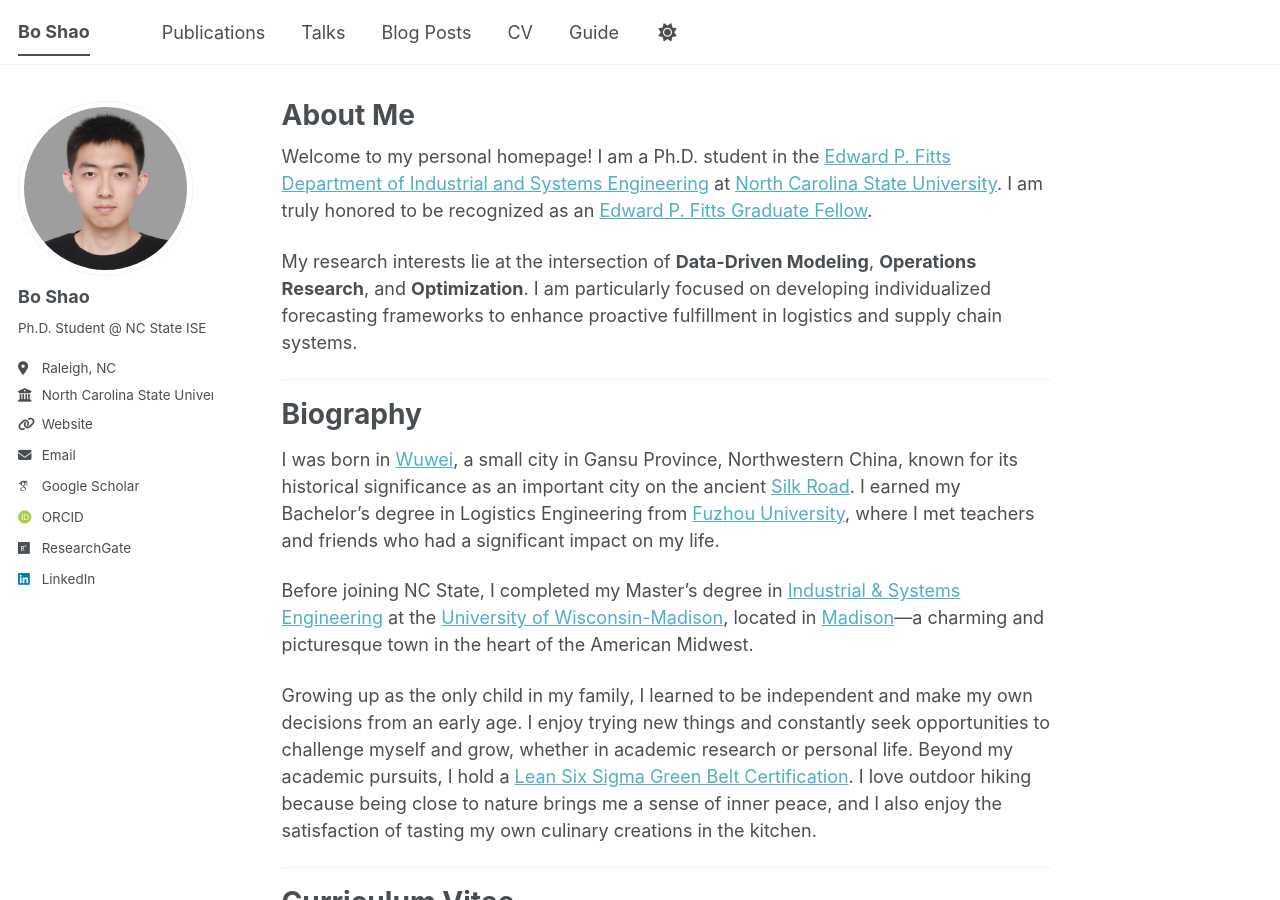
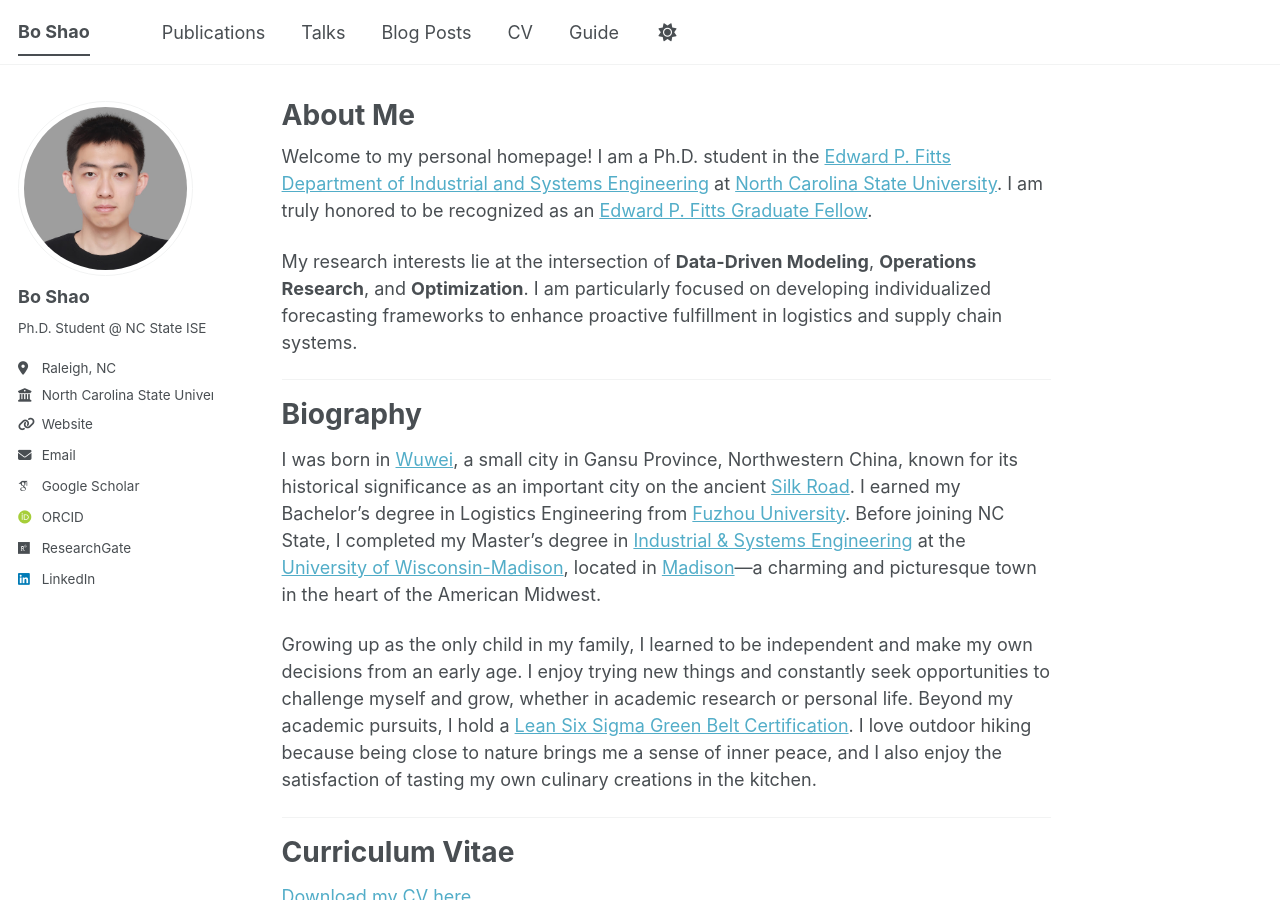
Before and after one commit to boshao321/boshao321.github.io, a Jekyll site: the page built from _pages/about.md, in a window 1280 px wide and 900 px high. Built offline with Jekyll 4.4.1, drawn with Linux system fonts in a browser that asks for light colours; some web fonts are replaced; a script bundle is joined from its source files by our own code; library files that are not in the unit come from our copies.

```diff
--- a/_pages/about.md
+++ b/_pages/about.md
@@ -16,9 +16,7 @@
 Biography
 ======
 
-I was born in [Wuwei](https://en.wikipedia.org/wiki/Wuwei,_Gansu), a small city in Gansu Province, Northwestern China, known for its historical significance as an important city on the ancient [Silk Road](https://en.wikipedia.org/wiki/Silk_Road). I earned my Bachelor’s degree in Logistics Engineering from [Fuzhou University](https://www.fzu.edu.cn/), where I met teachers and friends who had a significant impact on my life.
-
-Before joining NC State, I completed my Master’s degree in [Industrial & Systems Engineering](https://engineering.wisc.edu/departments/industrial-systems-engineering) at the [University of Wisconsin-Madison](https://www.wisc.edu/), located in [Madison](https://www.visitmadison.com/)—a charming and picturesque town in the heart of the American Midwest.
+I was born in [Wuwei](https://en.wikipedia.org/wiki/Wuwei,_Gansu), a small city in Gansu Province, Northwestern China, known for its historical significance as an important city on the ancient [Silk Road](https://en.wikipedia.org/wiki/Silk_Road). I earned my Bachelor’s degree in Logistics Engineering from [Fuzhou University](https://www.fzu.edu.cn/). Before joining NC State, I completed my Master’s degree in [Industrial & Systems Engineering](https://engineering.wisc.edu/departments/industrial-systems-engineering) at the [University of Wisconsin-Madison](https://www.wisc.edu/), located in [Madison](https://www.visitmadison.com/)—a charming and picturesque town in the heart of the American Midwest.
 
 Growing up as the only child in my family, I learned to be independent and make my own decisions from an early age. I enjoy trying new things and constantly seek opportunities to challenge myself and grow, whether in academic research or personal life. Beyond my academic pursuits, I hold a [Lean Six Sigma Green Belt Certification](/files/Six_Sigma_Green_Belt_Bo_Shao.pdf). I love outdoor hiking because being close to nature brings me a sense of inner peace, and I also enjoy the satisfaction of tasting my own culinary creations in the kitchen.
 
```
